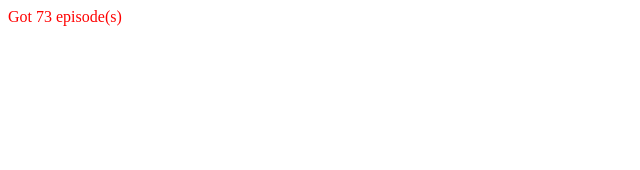
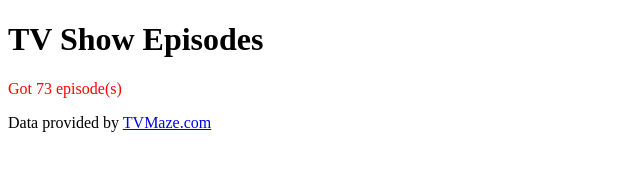
Before and after one commit to miriamjorna/Project-TV-Show-AlexO, a plain HTML site: page index.html in a window 1280 px wide. Shown: the whole page, without its empty margins (0-640 px from the left). Drawn offline with Linux system fonts and the light colour scheme.

Commit message:
add header and footer sections to index.html

```diff
--- a/index.html
+++ b/index.html
@@ -9,7 +9,18 @@
   </head>
 
   <body>
+    <header>
+      <h1>TV Show Episodes</h1>
+    </header>
+
     <div id="root"></div>
+
+    <footer>
+      <p>
+        Data provided by
+        <a href="https://www.tvmaze.com/" target="_blank">TVMaze.com</a>
+      </p>
+    </footer>
 
     <!-- Loads a provided function called getAllEpisodes() which returns all episodes -->
     <script src="episodes.js"></script>
```
